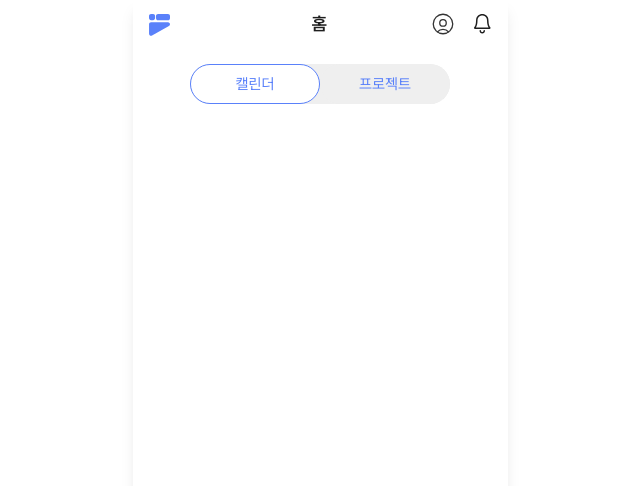
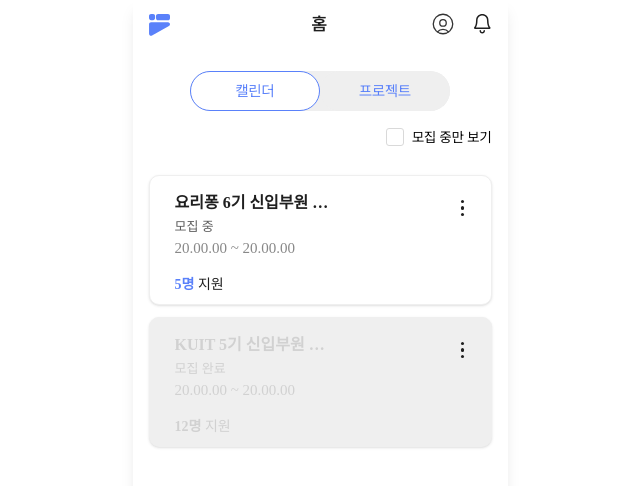
Before and after one commit to Konkuk-KUIT/CAMPUSFORM-Web, a Next.js app: page /home/project in a window 1280 px wide. Shown: the top 486 px of the page, without its empty margins (320-960 px from the left). Built offline with nearby package versions, Linux system fonts and the light colour scheme.

Commit message:
[feat] 홈-프로젝트 페이지 구현
프로젝트 페이지 구현

```diff
--- a/src/app/home/calendar/page.tsx
+++ b/src/app/home/calendar/page.tsx
@@ -42,7 +42,7 @@ export default function HomePage() {
             <Calendar />
           </section>
 
-          <ScheduleList schedules={schedules[]} />
+          <ScheduleList schedules={schedules} />
 
         </div>
       </div>
--- a/src/app/home/project/page.tsx
+++ b/src/app/home/project/page.tsx
@@ -1,21 +1,71 @@
 "use client";
 
+import { useState } from "react";
 import TopAppBar from "@/components/home/TopAppBar";
 import SegmentedControl from "@/components/SegmentedControl";
+import ProjectFilter from "@/components/home/ProjectFilter";
+import HomeOn from "@/components/home/HomeOn";
+import HomeOff from "@/components/home/HomeOff";
 
 export default function HomePage() {
+  const [currentTab, setCurrentTab] = useState("calendar");
+  const [isOnlyRecruiting, setIsOnlyRecruiting] = useState(false);
+
+  const projects = [
+    {
+      title: "요리퐁 6기 신입부원 모집",
+      status: "모집 중",
+      dateRange: "20.00.00 ~ 20.00.00",
+      applicantCount: 5,
+    },
+    {
+      title: "KUIT 5기 신입부원 모집",
+      status: "모집 완료",
+      dateRange: "20.00.00 ~ 20.00.00",
+      applicantCount: 12,
+    },
+  ];
+
   return (
     <main className="min-h-screen bg-gray-50 flex justify-center">
       <div className="relative w-[375px] bg-white min-h-screen shadow-lg">
 
         <TopAppBar />
 
-        <div className="pt-[48px]">
-          <section className="mt-4 flex justify-center px-5">
+        <div className="pt-[55px]">
+          <section className="mt-4 mb-4 flex justify-center px-5">
             <SegmentedControl />
           </section>
 
 
+          <ProjectFilter
+            isOnlyRecruiting={isOnlyRecruiting}
+            onChange={setIsOnlyRecruiting}
+          />
+
+          <section className="items-center mt-7 flex flex-col gap-3 pb-10">
+                {projects
+                  .filter(p => !isOnlyRecruiting || p.status === "모집 중")
+                  .map((project, index) => (
+                    <div key={index}>
+                      {project.status === "모집 중" ? (
+                          <HomeOn
+                          title={project.title}
+                          status={project.status}
+                          dateRange={project.dateRange}
+                          applicantCount={project.applicantCount}
+                        />
+                      ) : (
+                        <HomeOff
+                          title={project.title}
+                          status={project.status}
+                          dateRange={project.dateRange}
+                          applicantCount={project.applicantCount}
+                        />
+                      )}
+                    </div>
+                  ))}
+              </section>
         </div>
       </div>
     </main>
--- a/src/components/home/CalendarHeader.tsx
+++ b/src/components/home/CalendarHeader.tsx
@@ -4,26 +4,22 @@ import Image from "next/image";
 
 export default function CalendarHeader() {
   return (
-    /* Frame 1707482893: 너비 296px, 높이 33px, 좌우 정렬(space-between) */
     <div className="w-[296px] h-[33px] flex justify-between items-center font-['Pretendard']">
 
-      {/* 1. 왼쪽 화살표: 33x33px 영역, 내부 아이콘 -90도 회전 */}
       <button className="w-[33px] h-[33px] flex items-center justify-center">
-        <div className="rotate-90"> {/* 시안의 < 모양을 위해 회전 반영 */}
+        <div className="rotate-90">
           <svg width="14" height="7" viewBox="0 0 14 7" fill="none">
             <path d="M1 1L7 6L13 1" stroke="#D1D1D1" strokeWidth="2" strokeLinecap="round" strokeLinejoin="round"/>
           </svg>
         </div>
       </button>
 
-      {/* 2. 텍스트 '2025년 11월': 14px Medium, #1F1F1F */}
       <span className="text-[14px] font-medium text-gray-950 leading-[20px]">
         2025년 11월
       </span>
 
-      {/* 3. 오른쪽 화살표: 33x33px 영역 */}
       <button className="w-[33px] h-[33px] flex items-center justify-center">
-        <div className="-rotate-90"> {/* 시안의 > 모양을 위해 회전 반영 */}
+        <div className="-rotate-90">
           <svg width="14" height="7" viewBox="0 0 14 7" fill="none">
             <path d="M1 1L7 6L13 1" stroke="#D1D1D1" strokeWidth="2" strokeLinecap="round" strokeLinejoin="round"/>
           </svg>
--- /dev/null
+++ b/src/components/home/ProjectFilter.tsx
@@ -0,0 +1,20 @@
+"use client";
+
+import CheckBox from "../Checkbox";
+
+interface ProjectFilterProps {
+  isOnlyRecruiting: boolean;
+  onChange: (checked: boolean) => void;
+}
+
+export default function ProjectFilter({ isOnlyRecruiting, onChange }: ProjectFilterProps) {
+  return (
+    <div className="flex w-full items-center justify-end px-4 mt-[12px] mb-2">
+      <CheckBox
+        checked={isOnlyRecruiting}
+        onChange={onChange}
+        label="모집 중만 보기"
+      />
+    </div>
+  );
+}
--- /dev/null
+++ b/src/components/home/ProjectList.tsx
@@ -0,0 +1,37 @@
+"use client";
+
+import HomeOn from "@/components/home/HomeOn";
+import HomeOff from "@/components/home/HomeOff";
+
+interface ProjectData {
+  title: string;
+  status: string;
+  dateRange: string;
+  applicantCount: number;
+}
+
+export default function ProjectList({ projects }: { projects: ProjectData[] }) {
+  return (
+    <div className="flex flex-col gap-[12px] items-center px-4">
+      {projects.map((project, index) => (
+        <div key={index}>
+          {project.status === "모집 중" ? (
+            <HomeOn
+              title={project.title}
+              status={project.status}
+              dateRange={project.dateRange}
+              applicantCount={project.applicantCount}
+            />
+          ) : (
+            <HomeOff
+              title={project.title}
+              status={project.status}
+              dateRange={project.dateRange}
+              applicantCount={project.applicantCount}
+            />
+          )}
+        </div>
+      ))}
+    </div>
+  );
+}
--- a/src/components/home/ScheduleList.tsx
+++ b/src/components/home/ScheduleList.tsx
@@ -1,6 +1,6 @@
 "use client";
 
-import ScheduleCard from "./Schedule"; // 저번에 만든 컴포넌트
+import ScheduleCard from "./Schedule";
 
 interface ScheduleListProps {
   schedules?: Array<{
@@ -14,26 +14,20 @@ export default function ScheduleList({ schedules = [] }: ScheduleListProps) {
   const isEmpty = schedules.length === 0;
 
   return (
-    /* 1. 하단 시트 영역: 상단 곡률 30px 및 그림자 */
 <section className="mx-auto w-[343px] min-h-[345px] bg-white rounded-t-[20px] px-[21px] pt-[20px] pb-[40px] shadow-sm font-['Pretendard']">
 
-      {/* 2. 오늘 날짜 정보 */}
-      <div className="flex flex-col mb-[20px]">
+      <div className="flex flex-col mb-[20 px]">
         <h2 className="text-[16px] font-bold text-gray-950">오늘</h2>
         <p className="text-[12px] text-gray-400">11. 13. (일)</p>
       </div>
 
-      {/* 3. 조건부 렌더링: 일정 유무에 따른 화면 구성 */}
       {isEmpty ? (
-        /* 일정이 없을 때: 중앙 안내 문구 */
         <div className="flex flex-col items-center justify-center pt-[40px]">
           <p className="text-[14px] text-gray-400 text-center leading-[20px]">
-            오늘 일정이 없어요.<br />
-            새로운 일정을 추가해 보세요!
+            오늘의 일정이 없습니다.
           </p>
         </div>
       ) : (
-        /* 일정이 있을 때: 우리가 만든 ScheduleCard 리스트 */
         <div className="flex flex-col gap-[12px]">
           {schedules.map((item, index) => (
             <ScheduleCard
```
Also changed, not shown: src/app/test/sehyun/page.tsx (+2 -2 lines), src/components/home/HomeOff.tsx (renamed from src/components/HomeOff.tsx), src/components/home/HomeOn.tsx (renamed from src/components/HomeOn.tsx).
